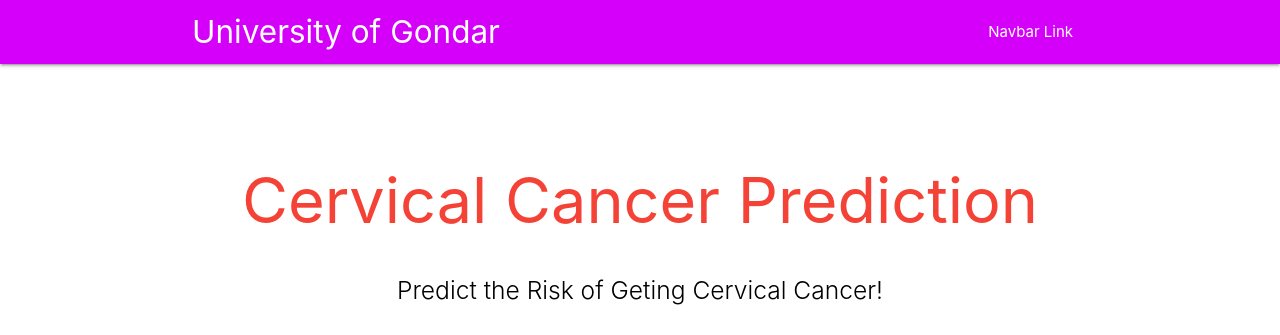
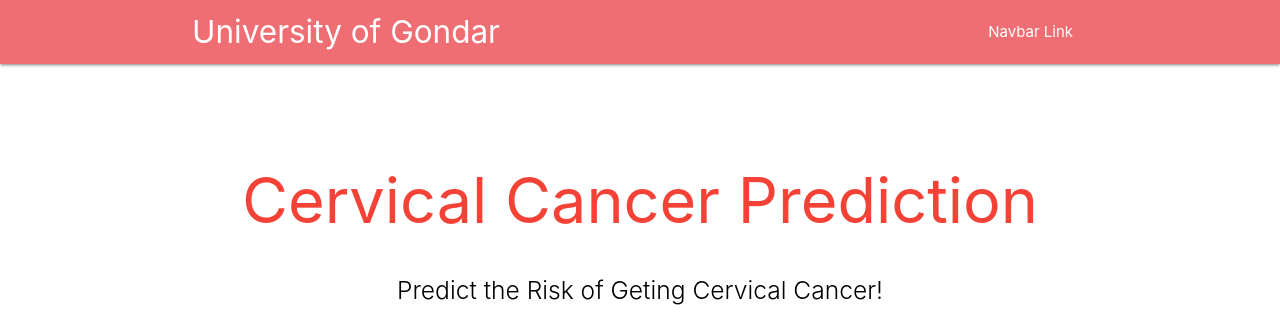
Before and after one commit to KalAsmare/Web-Flask-App, a Flask app: page / in a window 1280 px wide. Shown: the top 335 px of the page. Run offline with Flask 2, Linux system fonts and the light colour scheme; parts of the project's set-up code (start-up, migrations or seed data) failed here and were passed over; some libraries are stand-ins or nearby versions.

Commit message:
Update home.html

```diff
--- a/templates/home.html
+++ b/templates/home.html
@@ -11,7 +11,7 @@
 </head>
 
 <body>
-  <nav class="purple darken-4 accent-3" role="navigation">
+  <nav class="light-blue.accent-1" role="navigation">
     <div class="nav-wrapper container"><a id="logo-container" href="#" class="brand-logo">University of Gondar</a>
       <ul class="right hide-on-med-and-down">
         <li><a href="#">Navbar Link</a></li>
```
